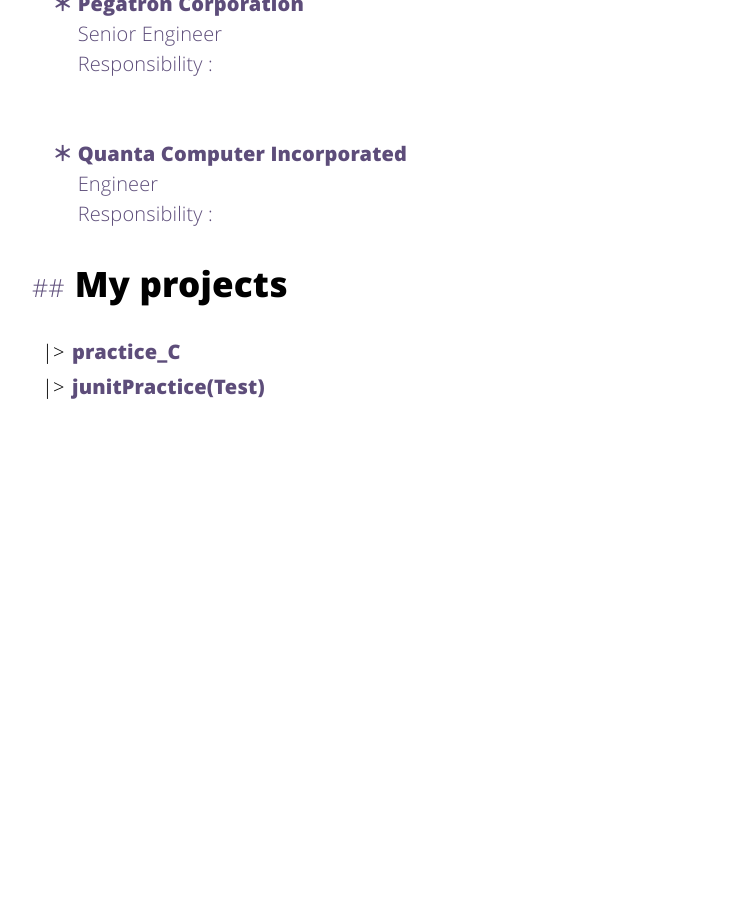
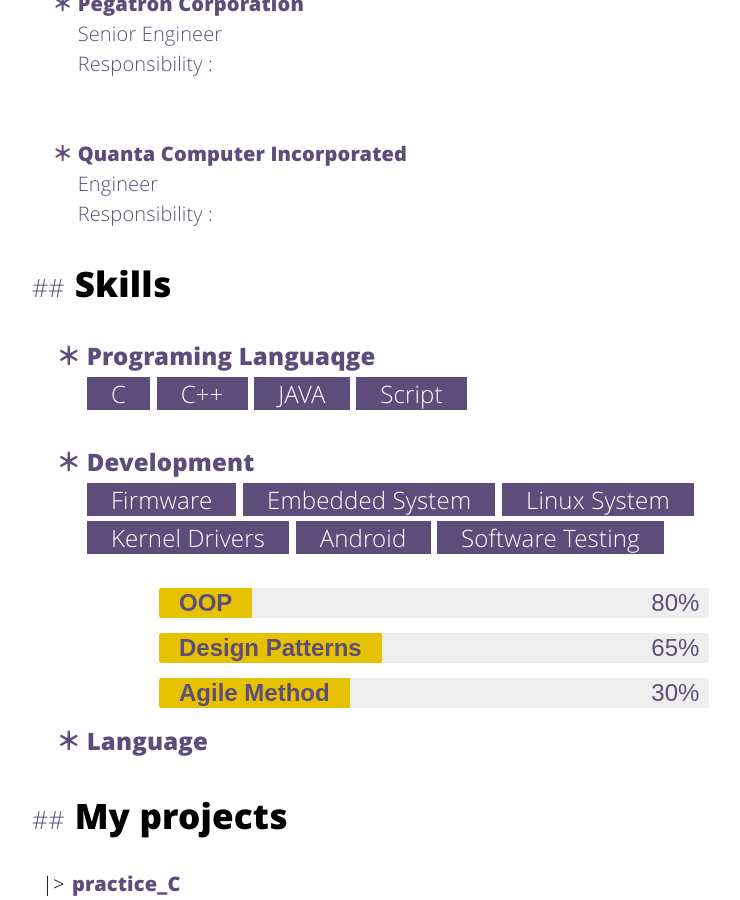
Before and after one commit to gitmaruneko/MaruWrite, a Jekyll site: the page built from about.html, in a window 1280 px wide and 900 px high, scrolled down 1023 px. Shown: the whole window, without its empty margins (228-968 px from the left). Built offline with Jekyll 4.4.1, drawn with Linux system fonts in a browser that asks for light colours; before the commit the page ends 1470 px from its top, so only the background shows below that.

Commit message:
Update about me (skill)

```diff
--- a/about.html
+++ b/about.html
@@ -31,6 +31,43 @@
 	　 　Engineer </br>
 	　 　Responsibility : </br>
 	</B></font>
+<h2>Skills</h2>
+	<p style="line-height : 180%"><font color="#5d4d7a" size="5"><B>　＊ Programing Languaqge</B></br>
+	<font style="background-color:#FFFFFF" color="#FFFFFF">　　</font>
+	<font style="background-color:#5d4d7a" color="#FFFFFF">　C　</font>
+	<font style="background-color:#5d4d7a" color="#FFFFFF">　C++　</font>
+	<font style="background-color:#5d4d7a" color="#FFFFFF">　JAVA　</font>
+	<font style="background-color:#5d4d7a" color="#FFFFFF">　Script　</font></br>
+
+	<p style="line-height : 180%"><font color="#5d4d7a" size="5"><B>　＊ Development</B></br>	</font>
+	<font style="background-color:#FFFFFF" color="#FFFFFF">　　</font>
+	<font style="background-color:#5d4d7a" color="#FFFFFF">　Firmware　</font>
+	<font style="background-color:#5d4d7a" color="#FFFFFF">　Embedded System　</font>
+	<font style="background-color:#5d4d7a" color="#FFFFFF">　Linux System　</font></br>
+	<font style="background-color:#FFFFFF" color="#FFFFFF">　　</font>
+	<font style="background-color:#5d4d7a" color="#FFFFFF">　Kernel Drivers　</font>
+	<font style="background-color:#5d4d7a" color="#FFFFFF">　Android　</font>
+	<font style="background-color:#5d4d7a" color="#FFFFFF">　Software Testing　</font>
+
+	<LINK REL=STYLESHEET TYPE="text/css" HREF="/assets/css/mystyle.css">
+	<div class="skillbar clearfix " data-percent="80%">
+    <div class="skillbar-title" style="background: #FFD700;"><span>OOP</span></div>
+    <div class="skillbar-bar" style="background: #FFD700;"></div>
+    <div class="skill-bar-percent">80%</div>
+    </div>
+	<div class="skillbar clearfix " data-percent="65%">
+    <div class="skillbar-title" style="background: #FFD700;"><span>Design Patterns</span></div>
+    <div class="skillbar-bar" style="background: #FFD700;"></div>
+    <div class="skill-bar-percent">65%</div>
+    </div>
+	<div class="skillbar clearfix " data-percent="30%">
+    <div class="skillbar-title" style="background: #FFD700;"><span>Agile Method</span></div>
+    <div class="skillbar-bar" style="background: #5d4d7a;"></div>
+    <div class="skill-bar-percent">30%</div>
+    </div>
+	<p style="line-height : 180%"><font color="#5d4d7a" size="5"><B>　＊ Language</B></br></font>
+	</font>
+
 
 <h2>My projects</h2>
 <div class="aboutme">
--- /dev/null
+++ b/assets/css/myStyle.css
@@ -0,0 +1,72 @@
+.skillbar {
+    position:relative;
+    left: 387px;
+    display:block;
+    margin-bottom:15px;
+    width:43%;
+    background:#eee;
+    height:30px;
+    border-radius:3px;
+    -moz-border-radius:3px;
+    -webkit-border-radius:3px;
+    -webkit-transition:0.4s linear;
+    -moz-transition:0.4s linear;
+    -ms-transition:0.4s linear;
+    -o-transition:0.4s linear;
+    transition:0.4s linear;
+    -webkit-transition-property:width, background-color;
+    -moz-transition-property:width, background-color;
+    -ms-transition-property:width, background-color;
+    -o-transition-property:width, background-color;
+    transition-property:width, background-color;
+}
+
+.skillbar-title {
+    position:absolute;
+    top:0;
+    left:0;
+    font-weight:bold;
+    font-size:13px;
+    color:#fff;
+    background:#6adcfa;
+    -webkit-border-top-left-radius:3px;
+    -webkit-border-bottom-left-radius:4px;
+    -moz-border-radius-topleft:3px;
+    -moz-border-radius-bottomleft:3px;
+    border-top-left-radius:3px;
+    border-bottom-left-radius:3px;
+}
+
+.skillbar-title span {
+    display:block;
+    background:rgba(0, 0, 0, 0.1);
+    padding:0 20px;
+    height:30px;
+    line-height:30px;
+    -webkit-border-top-left-radius:3px;
+    -webkit-border-bottom-left-radius:3px;
+    -moz-border-radius-topleft:3px;
+    -moz-border-radius-bottomleft:3px;
+    border-top-left-radius:3px;
+    border-bottom-left-radius:3px;
+}
+
+.skillbar-bar {
+    height:35px;
+    width:0px;
+    background:#6adcfa;
+    border-radius:3px;
+    -moz-border-radius:3px;
+    -webkit-border-radius:3px;
+}
+
+.skill-bar-percent {
+    position:absolute;
+    right:10px;
+    top:0;
+    font-size:11px;
+    height:35px;
+    line-height:30px;
+    color:#444;
+    color:rgba(0, 0, 0, 0.4);
+}
```
